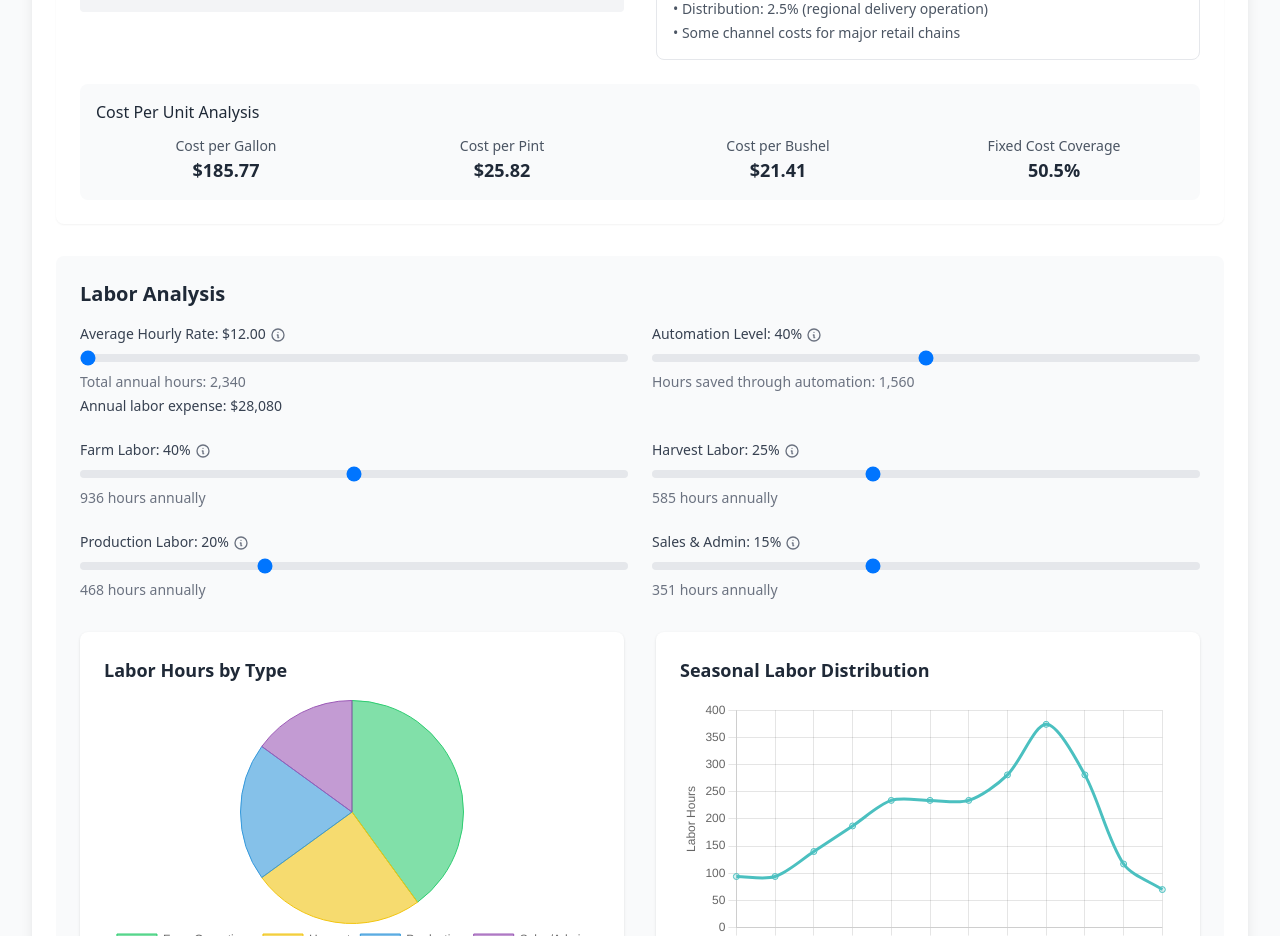
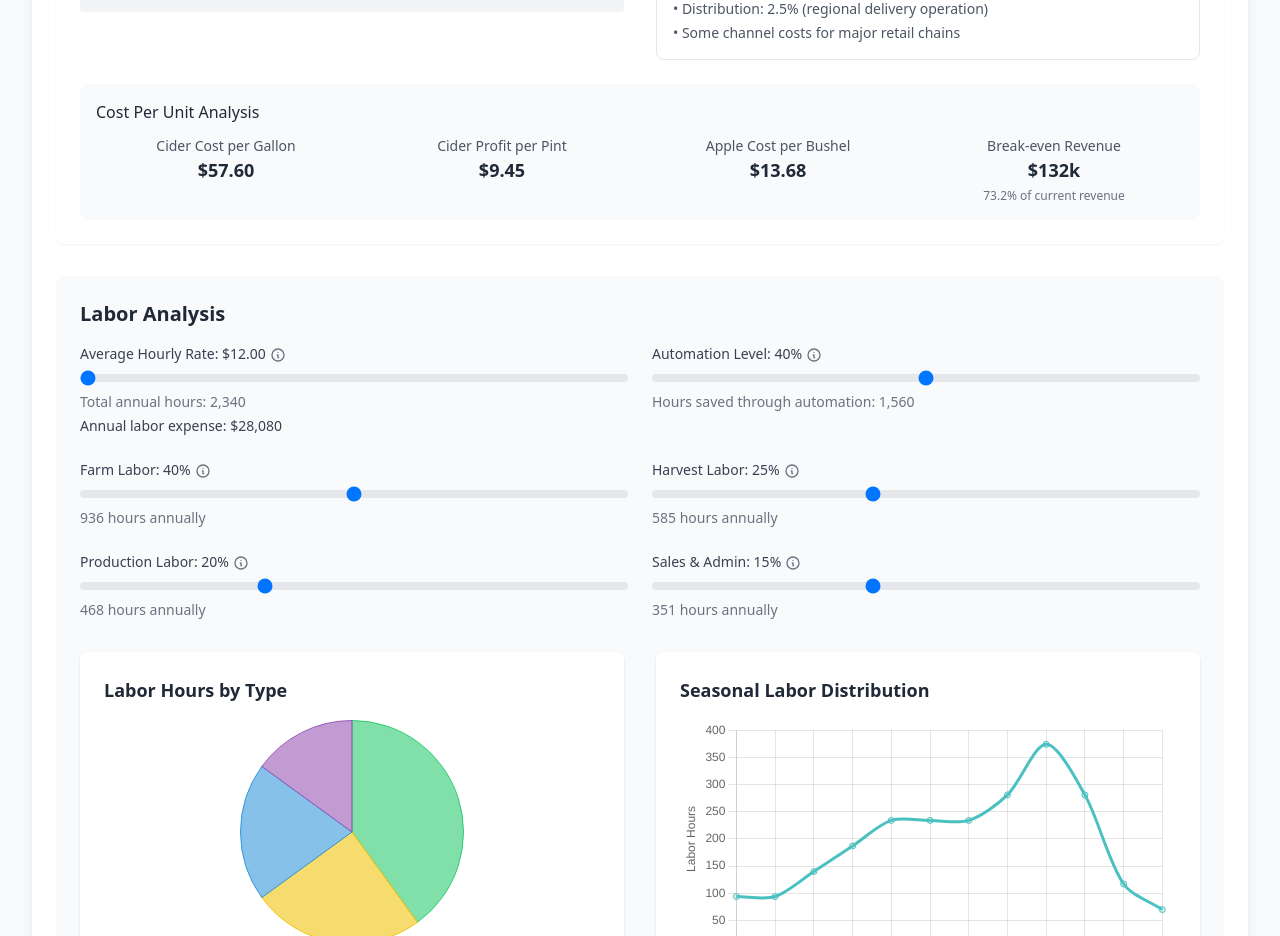
Before and after one commit to Babylon77/root-logic-cidery, a Next.js app: page /business-plan in a window 1280 px wide. Shown: the part 7540-8476 px from the top of the page. Built offline with nearby package versions, Linux system fonts and the light colour scheme.

Commit message:
\Fix Cost per Unit Analysis - separate cider and apple costs, show meaningful per-unit metrics instead of mixing operations"

```diff
--- a/src/components/BusinessCalculator.tsx
+++ b/src/components/BusinessCalculator.tsx
@@ -1479,25 +1479,41 @@ export default function BusinessCalculator({ onResultsChange }: BusinessCalculat
             <h4 className="font-medium text-gray-800 mb-3">Cost Per Unit Analysis</h4>
             <div className="grid grid-cols-1 md:grid-cols-4 gap-4">
               <div className="text-center">
-                <p className="text-sm text-gray-600">Cost per Gallon</p>
+                <p className="text-sm text-gray-600">Cider Cost per Gallon</p>
                 <p className="text-lg font-bold text-gray-800">
-                  ${(results.annualExpenses / Math.max(results.ciderGallons, 1)).toFixed(2)}
+                  ${(() => {
+                    // Calculate cider-specific costs (production + packaging + excise + portion of overhead)
+                    const ciderSpecificCosts = results.packagingCosts + results.exciseTax +
+                      (results.laborExpenses * 0.4) + // 40% of labor for cider production
+                      (results.annualFixedCosts * 0.3); // 30% of fixed costs allocated to cider
+                    return (ciderSpecificCosts / Math.max(results.ciderGallons, 1)).toFixed(2);
+                  })()}
                 </p>
               </div>
               <div className="text-center">
-                <p className="text-sm text-gray-600">Cost per Pint</p>
-                <p className="text-lg font-bold text-gray-800">${results.costPerPint.toFixed(2)}</p>
+                <p className="text-sm text-gray-600">Cider Profit per Pint</p>
+                <p className="text-lg font-bold text-gray-800">${results.profitPerPint.toFixed(2)}</p>
               </div>
               <div className="text-center">
-                <p className="text-sm text-gray-600">Cost per Bushel</p>
+                <p className="text-sm text-gray-600">Apple Cost per Bushel</p>
                 <p className="text-lg font-bold text-gray-800">
-                  ${(results.annualExpenses / Math.max(results.totalBushels * (sliders.productionEfficiency/100), 1)).toFixed(2)}
+                  ${(() => {
+                    // Calculate apple-specific costs (orchard labor + portion of overhead)
+                    const appleSpecificCosts = (results.laborExpenses * 0.6) + // 60% of labor for apple production
+                      (results.annualFixedCosts * 0.7) + // 70% of fixed costs allocated to apple operations
+                      results.marketingExpenses + results.distributionCosts;
+                    const effectiveBushels = results.totalBushels * (sliders.productionEfficiency/100);
+                    return (appleSpecificCosts / Math.max(effectiveBushels, 1)).toFixed(2);
+                  })()}
                 </p>
               </div>
               <div className="text-center">
-                <p className="text-sm text-gray-600">Fixed Cost Coverage</p>
+                <p className="text-sm text-gray-600">Break-even Revenue</p>
                 <p className="text-lg font-bold text-gray-800">
-                  {((results.annualFixedCosts / results.annualRevenue) * 100).toFixed(1)}%
+                  ${Math.round(results.annualExpenses / 1000)}k
+                </p>
+                <p className="text-xs text-gray-500 mt-1">
+                  {((results.annualExpenses / results.annualRevenue) * 100).toFixed(1)}% of current revenue
                 </p>
               </div>
             </div>
```
